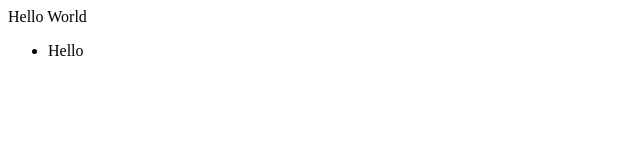
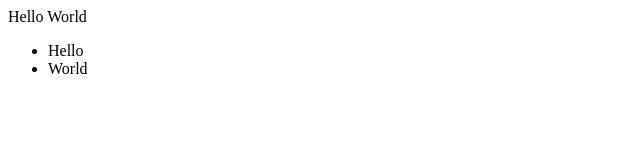
Before and after one commit to DavidBelaev/Tennis_Project, a plain HTML site: page index.html in a window 1280 px wide. Shown: the full height of the page, 0-640 px from the left. Drawn offline with Linux system fonts and the light colour scheme.

Commit message:
Added list item 'world'

```diff
--- a/index.html
+++ b/index.html
@@ -4,11 +4,10 @@
 
 	</head>
 	<body>
-		<div>
-			Hello World
-		</div>
+		<div>Hello World</div>
 		<ul>
 			<li>Hello</li>
+			<li>World</li>
 		</ul>
 	</body>
 </html>
```
